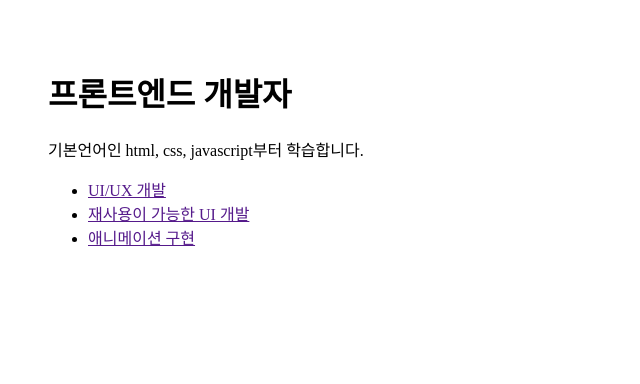
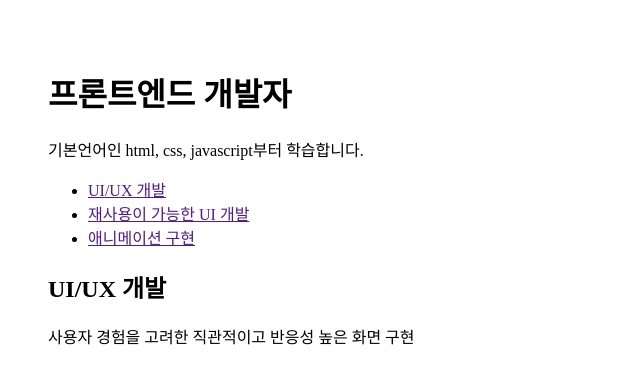
Before and after one commit to s0-p/react-basic, a React (Vite) app: page / in a window 1280 px wide. Shown: the top 384 px of the page, without its empty margins (0-640 px from the left). Built offline with nearby package versions, Linux system fonts and the light colour scheme.

Commit message:
feat: article 컴포넌트 수정

```diff
--- a/src/componenets/MyArticle.jsx
+++ b/src/componenets/MyArticle.jsx
@@ -1,9 +1,12 @@
 function MyArticle({ title, desc }) {
-  <section>
-    <article>
-      <h2>title</h2>
-      <p>desc</p>
-    </article>
-  </section>;
+  console.log('MyArticle render');
+  return (
+    <section>
+      <article>
+        <h2>{title}</h2>
+        <p>{desc}</p>
+      </article>
+    </section>
+  );
 }
 export default MyArticle;
```
